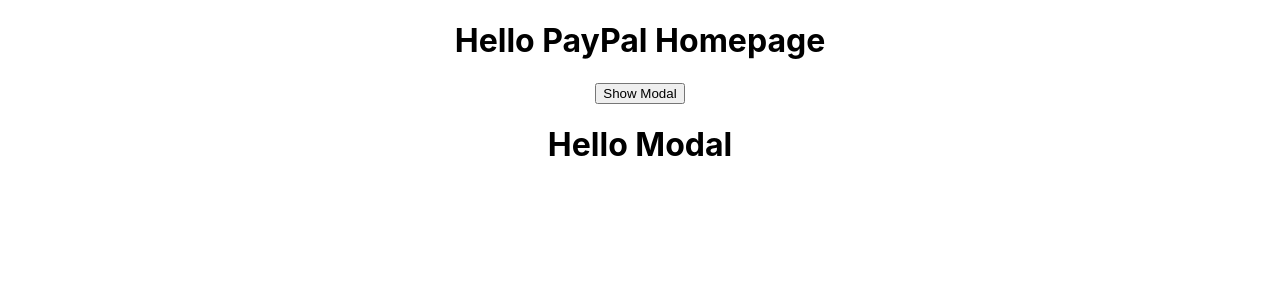
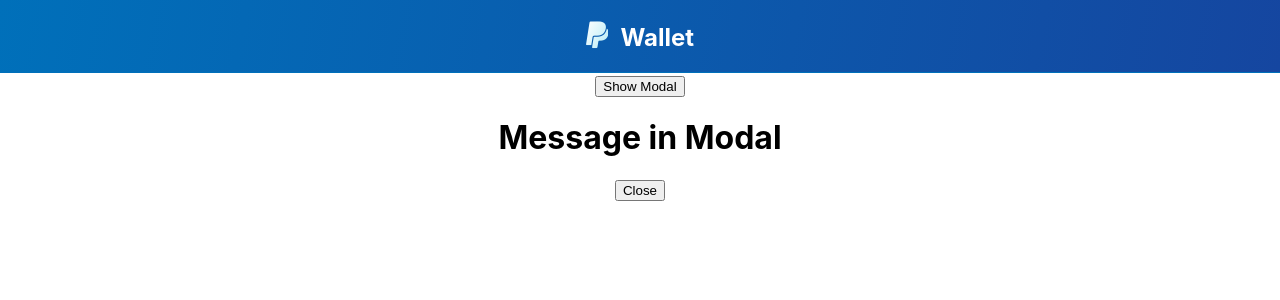
Before and after one commit to lopezg3000/paypal-app, a React (Create React App) app: page / in a window 1280 px wide. Both pictures are taken after a click on the button "Show Modal". Shown: the top 300 px of the page. Built offline with nearby package versions, Linux system fonts and the light colour scheme.

Commit message:
navbar created but need style links

```diff
--- a/package.json
+++ b/package.json
@@ -3,6 +3,7 @@
   "version": "0.1.0",
   "private": true,
   "dependencies": {
+    "@fortawesome/fontawesome-free": "^5.14.0",
     "@testing-library/jest-dom": "^4.2.4",
     "@testing-library/react": "^9.3.2",
     "@testing-library/user-event": "^7.1.2",
--- a/src/App.css
+++ b/src/App.css
@@ -1,3 +1,9 @@
 .App {
   text-align: center;
 }
+
+/* will need to remove this once I make a wallet component*/
+
+.show-btn {
+  margin: 75px 0 0;
+}
--- a/src/App.js
+++ b/src/App.js
@@ -1,4 +1,5 @@
 import React, { Component } from 'react';
+import Navbar from './components/navbar';
 import Modal from './components/modal';
 import './App.css';
 
@@ -9,15 +10,21 @@ class App extends Component {
   }
 
   handleShowModal = () => {
-    this.setState({ show: true });
+    const show = !this.state.show;
+
+    this.setState({ show });
   }
 
   render() {
     return (
       <div className="App">
-        <h1>Hello PayPal Homepage</h1>
-        <button onClick={this.handleShowModal}>Show Modal</button>
-        <Modal show={this.state.show} />
+        <Navbar />
+        <div className='show-btn'>
+          <button onClick={this.handleShowModal}>Show Modal</button>
+        </div>
+        <Modal onClose={this.handleShowModal} show={this.state.show}>
+          <h1>Message in Modal</h1>
+        </Modal>
       </div>
     );
   }
--- a/src/components/modal.jsx
+++ b/src/components/modal.jsx
@@ -3,10 +3,19 @@ import React, { Component } from 'react'
 
 class Modal extends Component {
     render() {
-        if (!this.props.show) {
+        const { show, onClose } = this.props;
+
+        if (!show) {
             return null;
         }
-        return <h1>Hello Modal</h1>;
+        return (
+            <div>
+                <div>{this.props.children}</div>
+                <div>
+                    <button onClick={onClose} > Close</button>
+                </div>
+            </div>
+        );
     }
 }
 
--- /dev/null
+++ b/src/components/navbar.css
@@ -0,0 +1,38 @@
+.navbar {
+    position: fixed;
+    left: 0;
+    right: 0;
+    top: 0;
+    min-height: 72px;
+    max-height: 84px;
+    border-bottom: 1px solid #0070ba;
+    background-color: #0070ba;
+    background-image: linear-gradient(100deg,#0070ba,#1546a0);
+}
+
+.navbar-wrapper {
+    margin: 0 auto;
+    padding: 0 1em;
+    width: 100%;
+    max-width: 320px;
+}
+
+.logo {
+    padding: 1.25rem .75rem 0 0;
+    display: inline-block;
+}
+
+.logo .icon {
+    font-size: 30px;
+    background-image: linear-gradient(120deg, #fff, #B5ECF6);
+    -webkit-background-clip: text;
+    color: transparent;
+}
+
+.links-container {
+    display: inline-block;
+}
+
+.links-container h1 {
+    color: #fff;
+}
--- /dev/null
+++ b/src/components/navbar.jsx
@@ -0,0 +1,19 @@
+import React from 'react';
+import './navbar.css'
+
+const NavBar = () => {
+    return (
+        <div className='navbar'>
+            <div className='navbar-wrapper'>
+                <a className='logo'>
+                    <i class="fab fa-paypal icon"></i>
+                </a>
+                <nav className='links-container'>
+                    <h1 >Wallet</h1>
+                </nav>
+            </div>
+        </div>
+    );
+}
+
+export default NavBar;
--- a/src/index.js
+++ b/src/index.js
@@ -1,5 +1,6 @@
 import React from 'react';
 import ReactDOM from 'react-dom';
+import '@fortawesome/fontawesome-free//css/all.css';
 import './index.css';
 import App from './App';
 import * as serviceWorker from './serviceWorker';
```
Also changed, not shown: src/components/wallet.jsx (added), 2 other files (tests, documents, lock files or other folders).
